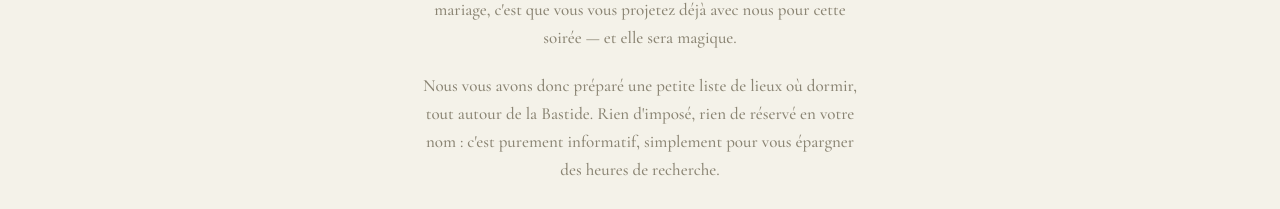
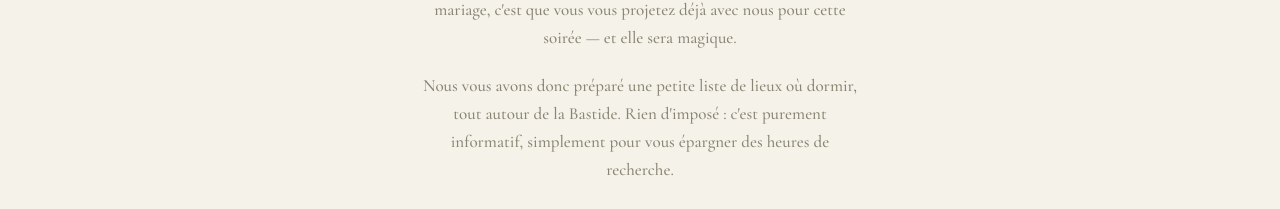
Before and after one commit to Unshaft/sejour-esterel, a Next.js app: page / in a window 1280 px wide. Shown: the part 725-934 px from the top of the page. Built offline with nearby package versions, Linux system fonts and the light colour scheme; no server answers; a web font is replaced by a local one.

Commit message:
Mot d'accueil : retrait de « rien de réservé en votre nom »
Co-Authored-By: Claude Opus 5 (1M context) <noreply@anthropic.com>

```diff
--- a/src/app/page.tsx
+++ b/src/app/page.tsx
@@ -104,8 +104,8 @@ export default function Page() {
 
             <p className="mt-5 text-wedding-text-light max-w-[54ch] mx-auto">
               Nous vous avons donc préparé une petite liste de lieux où dormir, tout autour de la
-              Bastide. Rien d&apos;imposé, rien de réservé en votre nom : c&apos;est purement
-              informatif, simplement pour vous épargner des heures de recherche.
+              Bastide. Rien d&apos;imposé : c&apos;est purement informatif, simplement pour vous
+              épargner des heures de recherche.
             </p>
 
             <p className="mt-5 text-wedding-text-light max-w-[54ch] mx-auto">
```
